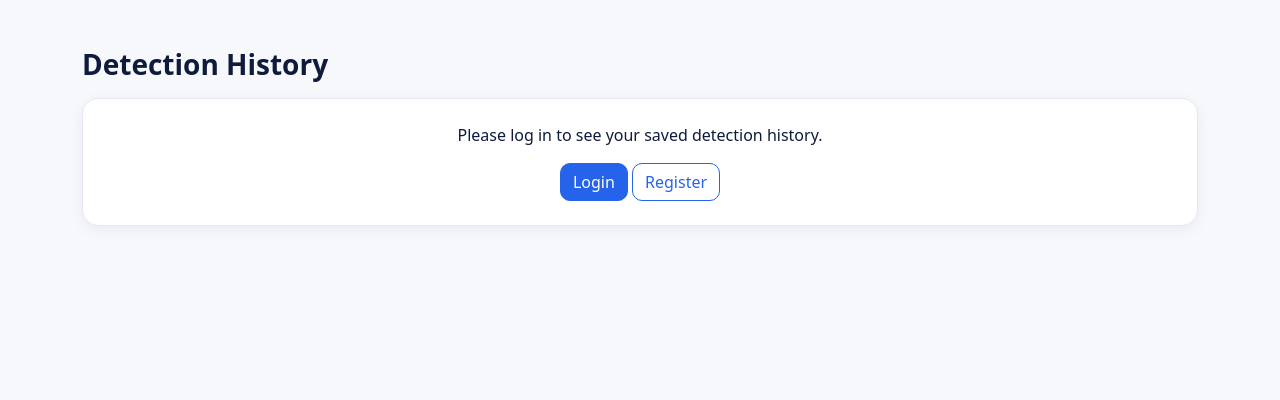
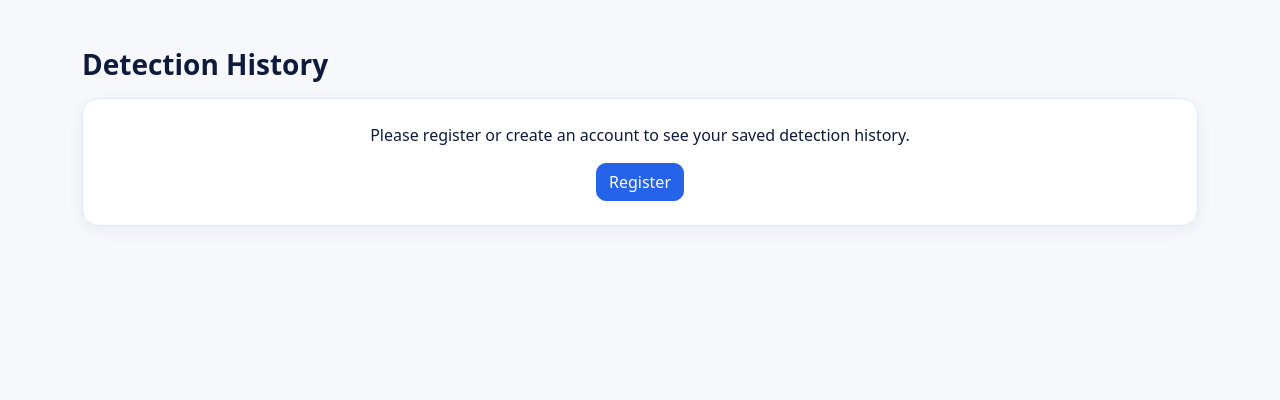
Before and after one commit to ankit1947sah/spamguard-ai, a Flask app: page /history in a window 1280 px wide. Shown: the part 57-457 px from the top of the page. Run offline with Flask 3, Linux system fonts and the light colour scheme.

Commit message:
Initial commit

```diff
--- a/static/js/script.js
+++ b/static/js/script.js
@@ -253,7 +253,7 @@
           (d.pages > 1 ? " · page " + d.page + " of " + d.pages : "");
         renderPagination(d.pages);
       } catch (err) {
-        if (err.status === 401) { window.location.href = "/login?next=/history"; return; }
+        if (err.status === 401) { window.location.href = "/register?next=/history"; return; }
         showAlert(err.message);
       }
     }
@@ -331,7 +331,7 @@
         $("#recentEmpty").classList.toggle("d-none", d.recent.length > 0);
         drawCharts(d);
       } catch (err) {
-        if (err.status === 401) { window.location.href = "/login?next=/dashboard"; return; }
+        if (err.status === 401) { window.location.href = "/register?next=/dashboard"; return; }
         showAlert(err.message);
       }
     }
--- a/templates/history.html
+++ b/templates/history.html
@@ -11,9 +11,8 @@
 
 {% if not current_user %}
 <div class="sg-card p-4 text-center">
-  <p class="mb-3">Please log in to see your saved detection history.</p>
-  <a class="btn btn-primary" href="{{ url_for('login_page') }}">Login</a>
-  <a class="btn btn-outline-primary" href="{{ url_for('register_page') }}">Register</a>
+  <p class="mb-3">Please register or create an account to see your saved detection history.</p>
+  <a class="btn btn-primary" href="{{ url_for('register_page') }}">Register</a>
 </div>
 {% else %}
 <div class="sg-card p-3 p-md-4">
--- a/templates/register.html
+++ b/templates/register.html
@@ -28,7 +28,6 @@
         </div>
         <button class="btn btn-primary w-100" type="submit">Register</button>
       </form>
-      <p class="small text-center mt-3 mb-0">Already registered? <a href="{{ url_for('login_page') }}">Login</a></p>
     </div>
   </div>
 </div>
```
